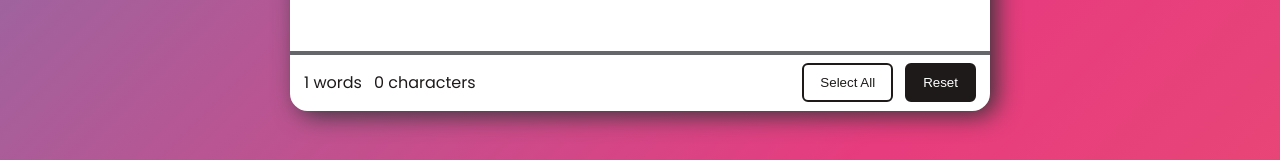
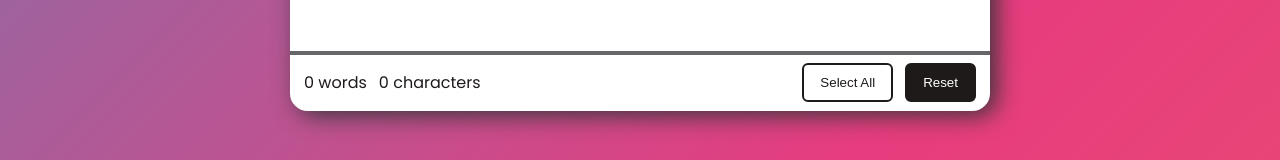
Before and after one commit to MichaelDevvv/react-word-counter, a React (Create React App) app in the folder word-counter/: page / in a window 1280 px wide. Shown: the part 514-674 px from the top of the page. Built offline with nearby package versions, Linux system fonts and the light colour scheme.

Commit message:
working counter

```diff
--- a/word-counter/src/components/Form.js
+++ b/word-counter/src/components/Form.js
@@ -1,23 +1,18 @@
-import React, { useState, useEffect } from "react";
-import TextField from "./TextField";
-import styles from "./Form.module.scss";
-import Stats from "./Stats";
+import React, { useState } from 'react'
+import TextField from './TextField'
+import styles from './Form.module.scss'
+import Stats from './Stats'
 
 const Form = () => {
-  const [text, setText] = useState("");
-  const [wordsNum, setWordsNum] = useState(0);
-  const characters = text.length;
-  const words = text.split(' ')
+  const [text, setText] = useState('')
+  const characters = text.length
 
-  // useEffect(() => {
-  //   if (text.length > 0) {
-  //     setWords(text.split(" "));
-  //     setWordsNum(words.length);
-  //     setWords((prevState) => prevState.filter((word) => word !== ""));
-  //     console.log(words);
-  //     console.log(wordsNum);
-  //   }
-  // }, [text]);
+  const specialSymbols = ['',"!",'"',"#","$","%","&","'","(",")","*","+",",","-",".","/",":",";","<","=",">","?","@","[",']',"^","_","`","{","|","}","~"]
+
+  let words = text.split(' ')
+  words = words.filter(word => specialSymbols.indexOf(word) < 0);
+
+  const wordsNum = words.length
 
   return (
     <form
@@ -26,9 +21,9 @@ const Form = () => {
       onSubmit={(e) => e.preventDefault()}
     >
       <TextField setText={setText} text={text} />
-      <Stats characters={characters} words={words.length} setText={setText} />
+      <Stats characters={characters} wordsNum={wordsNum} setText={setText} />
     </form>
-  );
-};
+  )
+}
 
-export default Form;
+export default Form
--- a/word-counter/src/components/Stats.js
+++ b/word-counter/src/components/Stats.js
@@ -1,11 +1,11 @@
 import React from "react";
 import styles from "./Stats.module.scss";
 
-const Stats = ({ characters, words, setText }) => {
+const Stats = ({ characters, wordsNum, setText }) => {
   return (
     <div className={styles.wrapper}>
       <div>
-        <span className={styles.stat}>{words} words</span>
+        <span className={styles.stat}>{wordsNum} words</span>
         <span className={styles.stat}>{characters} characters</span>
       </div>
       <div>
```
